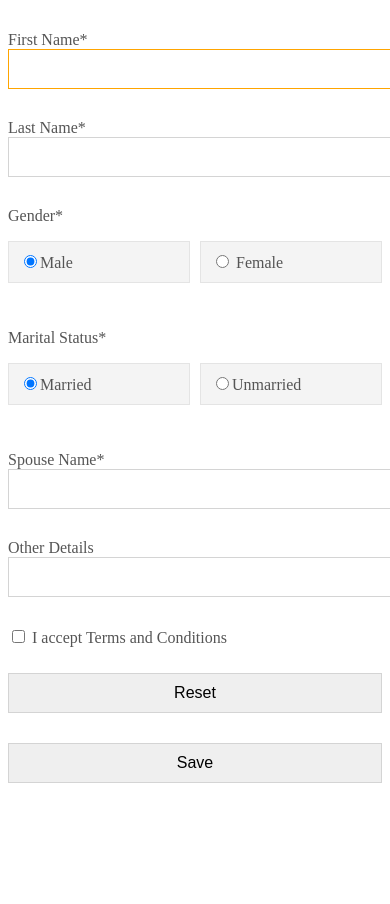
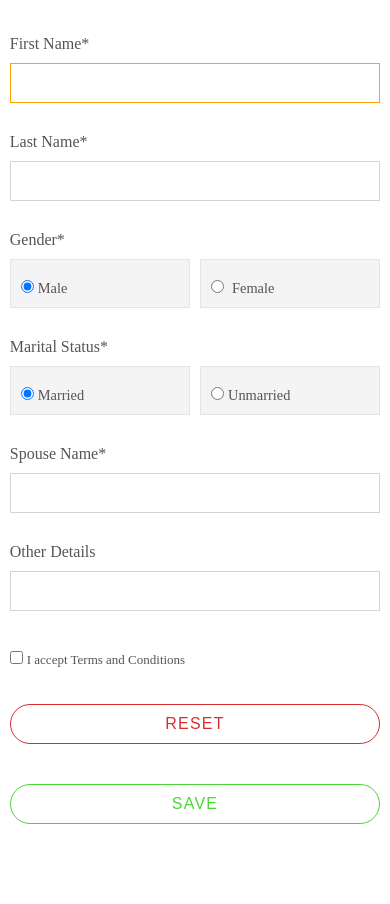
Before and after one commit to sandeep-07/Employee-Form, a plain HTML site: page index.html in a window 390 px wide. Shown: the part 77-981 px from the top of the page. Before the commit the page ends 940 px from the top, so only its background shows below. Drawn offline with Linux system fonts and the light colour scheme.

Commit message:
made responsive and worked on feedback

```diff
--- a/index.html
+++ b/index.html
@@ -3,7 +3,7 @@
 <head>
     <meta charset="UTF-8">
     <meta http-equiv="X-UA-Compatible" content="IE=edge">
-    <meta name="viewport" content="width=device-width, initial-scale=1.0">
+    <meta name="viewport" content="width=device-width, initial-scale=1, maximum-scale=1, user-scalable=no">
     <link rel="stylesheet" href="style.css">
     <title>Employee Form</title>
 </head>
@@ -13,33 +13,29 @@
     <div class="container">
         <form action="#" method="post" id="employee-form">
 
-            <label for="fame">First Name*</label>
+            <label for="fname">First Name*</label>
             <input type="text" id="fname" name="fname" autofocus>
             <p class="error fname_error"></p>
             <br>
-
-            <label for="lame">Last Name*</label>
-            <input type="text" id="lname" name="lname">
-            <p class="error lname_error"></p>
-
-            <span>Gender*</span>
-            <div class="gender">
-                <p>
-                    <input type="radio" id="male" name="gender" value="male"  checked><span>Male</span>
-                </p>
-                <p>
-                    <input type="radio" id="female" name="gender" value="female"> <span>Female</span>
-                </p>
+            <label for="lname" class="label">Last Name*</label> <input type="text" id="lname" name="lname"> <p class="error lname_error"></p>
+            <label for="gender">Gender*</label>
+            <div class="common_radio">
+                <label for="male">
+                    <input type="radio" id="male" name="gender" value="male" checked><span>Male</span>
+                </label >
+                <label >
+                    <input type="radio" id="female" name="gender" value="female" > <span>Female</span>
+                </label>
             </div>
 
-            <span>Marital Status*</span>
-            <div class="gender">
-                <p>
-                    <input type="radio" id="married" name="marital_status" value="married" checked><span>Married</span>
-                </p>
-                <p>
-                    <input type="radio" id="unmarried" name="marital_status" value="unmarried"><span>Unmarried</span>
-                </p>
+            <label for="martial_status">Marital Status*</label>
+            <div class="common_radio">
+                <label>
+                    <input class="pointer" type="radio" id="married" name="marital_status" value="married" checked><span>Married</span>
+                </label>
+                <label>
+                    <input class="pointer" type="radio" id="unmarried" name="marital_status" value="unmarried"><span>Unmarried</span>
+                </label>
             </div>
 
             <label for="spname">Spouse Name*</label>
@@ -51,12 +47,13 @@
             <input type="text" name="other-details" id="other-details">
             <p class="error odet_error"></p>
             <br>
+            <div class="pointer">
+                <input type="checkbox" name="terms" id="terms" value="term-accepted" required class="terms pointer">
+                <label id="terms" class="pointer">I accept Terms and Conditions</label>
+            </div>
 
-            <input type="checkbox" name="terms" id="terms" value="term-accepted" required class="terms">
-            <span id="terms">I accept Terms and Conditions</span>
-
-            <input type="reset" value="Reset">
-            <input type="submit" value="Save">
+            <input type="reset" value="Reset" class="button btn-reset pointer">
+            <input type="submit" value="Save"  class="button btn-save pointer">
         </form>
     </div>
 </body>
--- a/index.js
+++ b/index.js
@@ -1,21 +1,23 @@
 const form=document.getElementById('employee-form')
-const formElements=document.querySelectorAll('#employee-form input')
 const fname=document.getElementById('fname') //first name
 const lname=document.getElementById('lname') //last name
 const male=document.getElementById("male")   //Male
 const female=document.getElementById("female")  //Female
 const married=document.getElementById("married")    //Married
 const unmarried=document.getElementById("unmarried")    //Unmarried
-const spname=document.getElementById('spname')      //sppuse name
+const spname=document.getElementById('spname')      //spouse name
+let foccussed=false;
 
-let foccussed=false;
+//we are using generic names everywhere but in error we should display corresponding names
 const mapping={
     lname:"Last Name",
     spname:'Spouse Name',
     fname:'First Name'
+}
 
-}
+
 married.addEventListener('change',(e)=>{
+    //if not married spouse name field should be disabled
     spname.disabled=false
 })
 unmarried.addEventListener('change',(e)=>{
@@ -48,18 +50,45 @@ function checkError(field){
 
 }
 
+function removeErrorIfValueIsNotNull(field){
+    const field_error=document.getElementsByClassName(`${field}_error`)[0]
+    if(field.value!=="")
+    {
+        field_error.classList.remove('display-error')
+    }
+}
+fname.addEventListener('input',(e)=>{
+    removeErrorIfValueIsNotNull('fname')
+})
+lname.addEventListener('input',(e)=>{
+    removeErrorIfValueIsNotNull('lname')
+})
+if(married.checked){
+    spname.addEventListener('input',(e)=>{
+
+        removeErrorIfValueIsNotNull('spname')
+    })
+}
 form.addEventListener('submit',(event)=>{
+    //on submission no field should be focussed if all is well
     foccussed=false
     event.preventDefault()
+
+    //all errors should be cleared
     clearError()
+
+    //push all fields in an array to check errors
+    //this is done to increase code reusability
     const fields=[fname,lname]
     if(married.checked)
     fields.push(spname)
 
     for(let field of fields){
+        //checking error of each field
         checkError(field)
     }
 
+    //if we get no errors a thankyou message is shown
     if(!foccussed){
         document.querySelector(".success").classList.add('display-success');
         document.querySelector(".success").innerHTML="Thank You"
--- a/style.css
+++ b/style.css
@@ -1,5 +1,21 @@
+*{
+	margin: 0;
+	padding: 0;
+}
 body{
+	box-sizing: border-box;
 	color:#555;
+}
+h1{
+	margin: 25px;
+}
+@media only screen and (max-width: 500px) {
+	form{
+		width: 95%;
+	}
+	form input{
+		width: 94%;
+	}
 }
 .container{
 	max-width: 1000px;
@@ -9,31 +25,36 @@ form{
 	margin: 50px auto;
 	max-width: 450px;
 }
+.label{
+	margin-bottom: 10px;
+}
 input{
 	padding: 10px;
-	width:  100%;
+	width:  95%;
 	margin-bottom: 10px;
 	border:  thin solid #d4d4d4;
 	font-size: 16px;
 	outline: none;
 	margin-bottom: 30px;
+	margin-top: 10px;
 }
 input:focus{
 	border-color: orange;
 }
-.gender{
+.common_radio{
+	margin-top: 10px;
 	display: grid;
 	grid-template-columns: 1fr 1fr;
 	grid-column-gap: 10px;
 	margin-bottom: 30px;
 }
-.gender input{
+.common_radio input{
 	display: inline-block;
 	padding: 0 0;
 	margin-bottom: 0;
 	width:  auto;
 }
-form .gender p{
+form .common_radio p{
 	background-color: #f4f4f4;
 	padding: 10px;
 	border: thin solid #e4e4e4;
@@ -42,7 +63,6 @@ form .gender p{
 	color: #af4242;
 	background-color: #fde8ec;
 	padding: 10px;
-	/*visibility: hidden;*/
 	display: none;
 }
 .display-error{
@@ -55,7 +75,32 @@ form .gender p{
 	position: relative;
 	width:auto;
 }
+.button{
+	width: 100%;
+	text-transform: uppercase;
+	letter-spacing: 1.2px;
+}
+.btn-save{
+	background-color: #fff;
+	border: 1px solid #4DD637;
+	border-radius: 20px;
+	color: #4DD637;
 
+}
+.common_radio>label >span{
+	margin-left: 4px;
+	font-size: 0.9rem;
+}
+.btn-reset{
+	background-color: #fff;
+	border: 1px solid #D82E2F;
+	border-radius:20px;
+	color: #D82E2F;
+
+}
+.pointer{
+	cursor: pointer;
+}
 .success{
 	margin-bottom: 30px;
 	color: green;
@@ -69,3 +114,13 @@ form .gender p{
 .success.display-success{
 	display: block;
 }
+#terms{
+	font-size: 13px;
+}
+.common_radio >label {
+	display: block;
+	background-color: #f4f4f4;
+	padding: 10px;
+	border: thin solid #e4e4e4;
+	cursor: pointer;
+}
```
